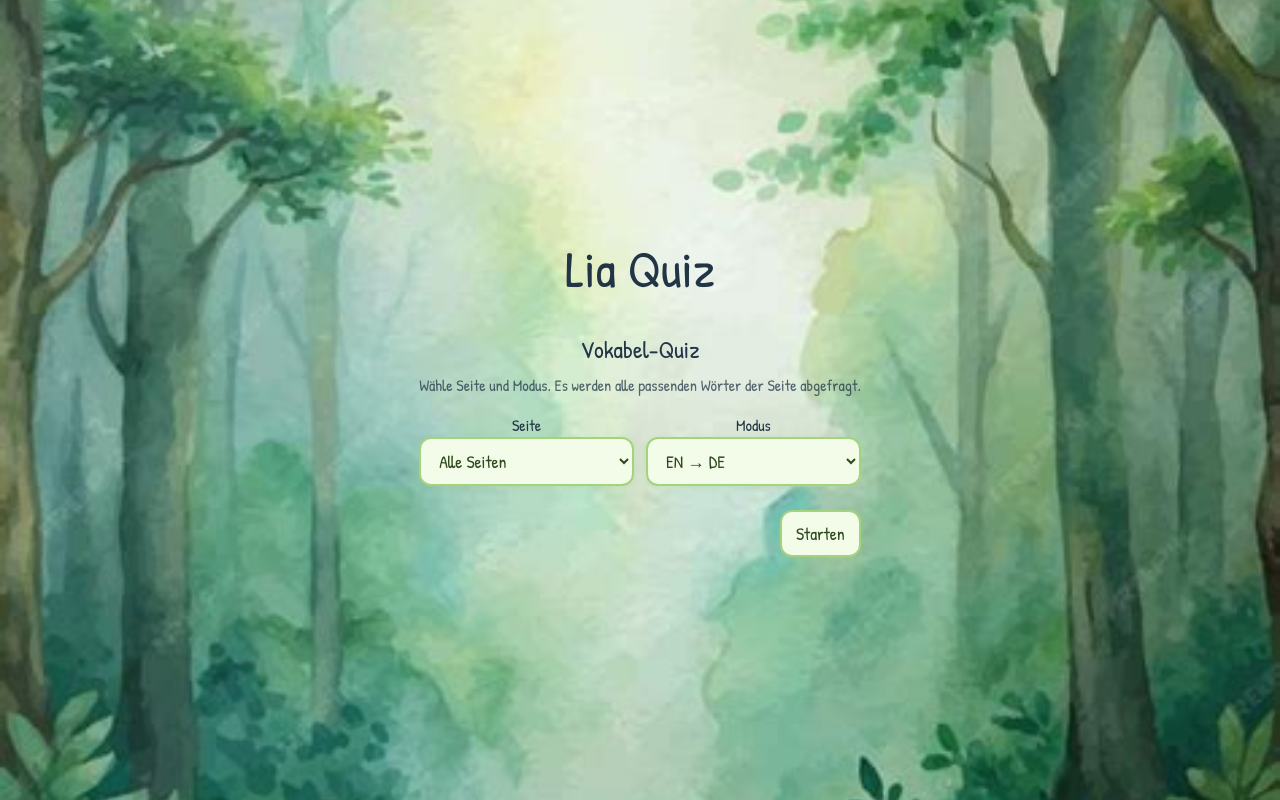
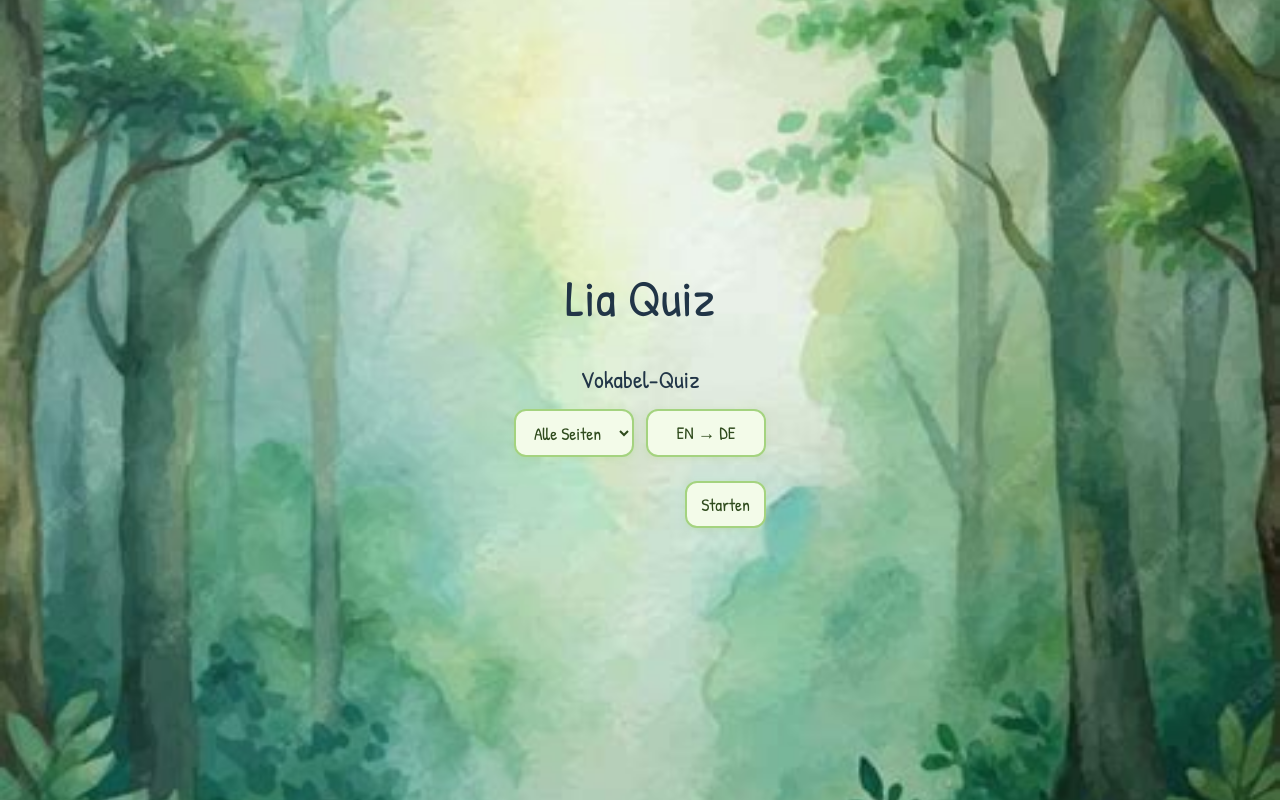
Before and after one commit to ewiithubkto/lia-quiz, a React (Vite) app: page / in a window 1280 px wide. Built offline with nearby package versions, Linux system fonts and the light colour scheme.

Commit message:
Изменения в коде

```diff
--- a/src/App.css
+++ b/src/App.css
@@ -256,6 +256,8 @@ h1.wide-block {
   outline: none;
 }
 
+/* .subtitle-note removed */
+
 .star-icon {
   position: absolute;
   top: 8px;
@@ -326,7 +328,7 @@ button.add-button:focus {
   background-color: #f3fbe9;
   cursor: pointer;
   position: relative;
-  z-index: 1001; /* keep above any card layers */
+  z-index: auto; /* avoid overlapping other controls on iOS */
   touch-action: manipulation;
   pointer-events: auto;
   min-height: 44px; /* comfortable touch target */
@@ -339,18 +341,54 @@ button.add-button:focus {
 /* Responsive layout for settings */
 .settings-grid {
   display: grid;
-  grid-template-columns: 1fr 1fr;
+  grid-template-columns: 1fr 1fr; /* equal widths for both controls */
   gap: 12px;
   margin-top: 12px;
+  align-items: stretch; /* make row heights equal */
 }
 .settings-grid > div { min-width: 0; }
 
+.start-cell {
+  display: flex;
+  justify-content: flex-end;
+  align-items: end;
+  grid-column: 1 / -1; /* move Starten to next row */
+}
+
 @media (max-width: 560px) {
   .settings-grid {
-    grid-template-columns: 1fr;
+    grid-template-columns: 1fr 1fr; /* keep equal widths on mobile */
+    gap: 8px;
   }
   .page-select {
     font-size: 1.1rem;
     padding: 12px 14px;
   }
+  .start-cell { justify-content: flex-end; }
+  .mode-toggle {
+    font-size: 1.1rem;
+    padding: 12px 14px;
+  }
 }
+
+/* Single toggle for mode */
+.mode-toggle {
+  white-space: nowrap;
+  padding: 10px 14px;
+  width: 100%;
+  display: flex;
+  align-items: center;
+  justify-content: center;
+  min-height: 44px;
+  line-height: 1.2;
+}
+.mode-toggle:focus-visible {
+  box-shadow: 0 0 0 3px rgba(164, 211, 127, 0.6);
+  outline: none;
+}
+
+/* Force equal visual heights for select and mode toggle */
+.page-select,
+.mode-toggle {
+  height: 48px;
+}
--- a/src/Quiz.jsx
+++ b/src/Quiz.jsx
@@ -211,15 +211,14 @@ export default function Quiz() {
   return (
     <div style={{ maxWidth: 900, margin: "24px auto", padding: "0 16px" }}>
       <h2 style={{ margin: 0 }}>Vokabel-Quiz</h2>
-      <p style={{ marginTop: 6, opacity: 0.75 }}>Wähle Seite und Modus. Es werden alle passenden Wörter der Seite abgefragt.</p>
+      {/* Hinweis entfernt: Auswahl очевидна из UI */}
 
       {/* Настройки перед стартом */}
       {!started && (
         <>
           <div className="settings-grid">
             <div>
-              <label style={{ fontWeight: 600 }}>Seite</label>
-              <select value={page} onChange={(e) => setPage(e.target.value)} className="input-styled page-select">
+              <select aria-label="Seite" value={page} onChange={(e) => setPage(e.target.value)} className="input-styled page-select">
                 <option value="all">Alle Seiten</option>
                 {pages.map((p) => (
                   <option key={p} value={p}>{`p.${p}`}</option>
@@ -227,15 +226,18 @@ export default function Quiz() {
               </select>
             </div>
             <div>
-              <label style={{ fontWeight: 600 }}>Modus</label>
-              <select value={mode} onChange={(e) => setMode(e.target.value)} className="input-styled page-select">
-                <option value="en->de">EN → DE</option>
-                <option value="de->en">DE → EN</option>
-              </select>
+              <button
+                type="button"
+                className="input-styled mode-toggle"
+                aria-label="Modus umschalten"
+                onClick={() => setMode((m) => (m === 'en->de' ? 'de->en' : 'en->de'))}
+              >
+                {mode === 'en->de' ? 'EN → DE' : 'DE → EN'}
+              </button>
             </div>
-          </div>
-          <div style={{ marginTop: 12, display: "flex", gap: 8, justifyContent: "flex-end" }}>
-            <button onClick={startQuiz} className="input-styled">Starten</button>
+            <div className="start-cell">
+              <button onClick={startQuiz} className="input-styled">Starten</button>
+            </div>
           </div>
           {error && (
             <div style={{ marginTop: 8, color: '#b00020' }}>{error}</div>
```
